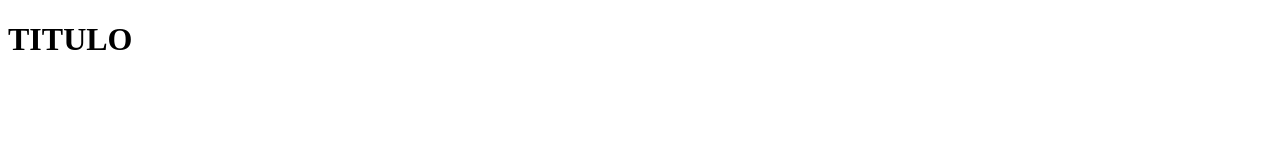
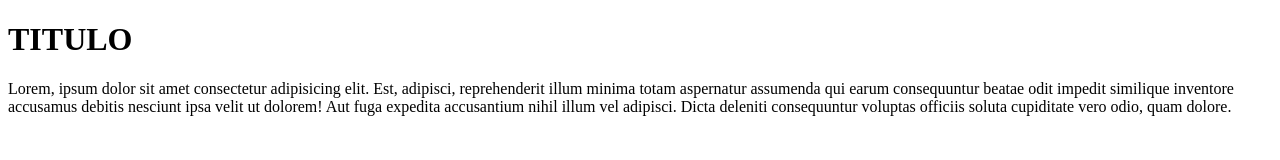
Before and after one commit to RusoCop911/Test, a plain HTML site: page index.html in a window 1280 px wide. Drawn offline with Linux system fonts and the light colour scheme.

Commit message:
agregue un lorem

```diff
--- a/index.html
+++ b/index.html
@@ -8,5 +8,6 @@
 </head>
 <body>
     <h1>TITULO</h1>
+    <p>Lorem, ipsum dolor sit amet consectetur adipisicing elit. Est, adipisci, reprehenderit illum minima totam aspernatur assumenda qui earum consequuntur beatae odit impedit similique inventore accusamus debitis nesciunt ipsa velit ut dolorem! Aut fuga expedita accusantium nihil illum vel adipisci. Dicta deleniti consequuntur voluptas officiis soluta cupiditate vero odio, quam dolore.</p>
 </body>
 </html>
```
